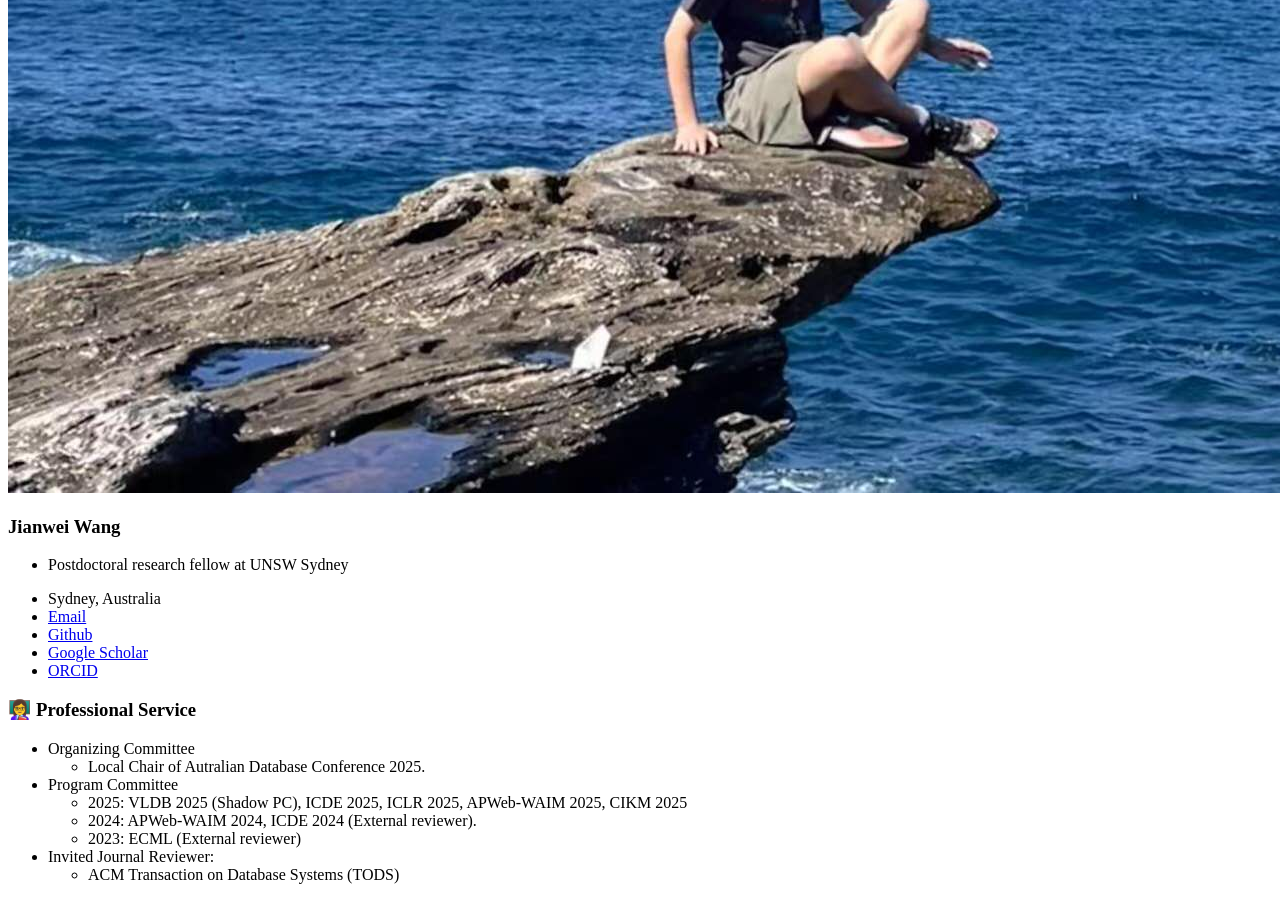
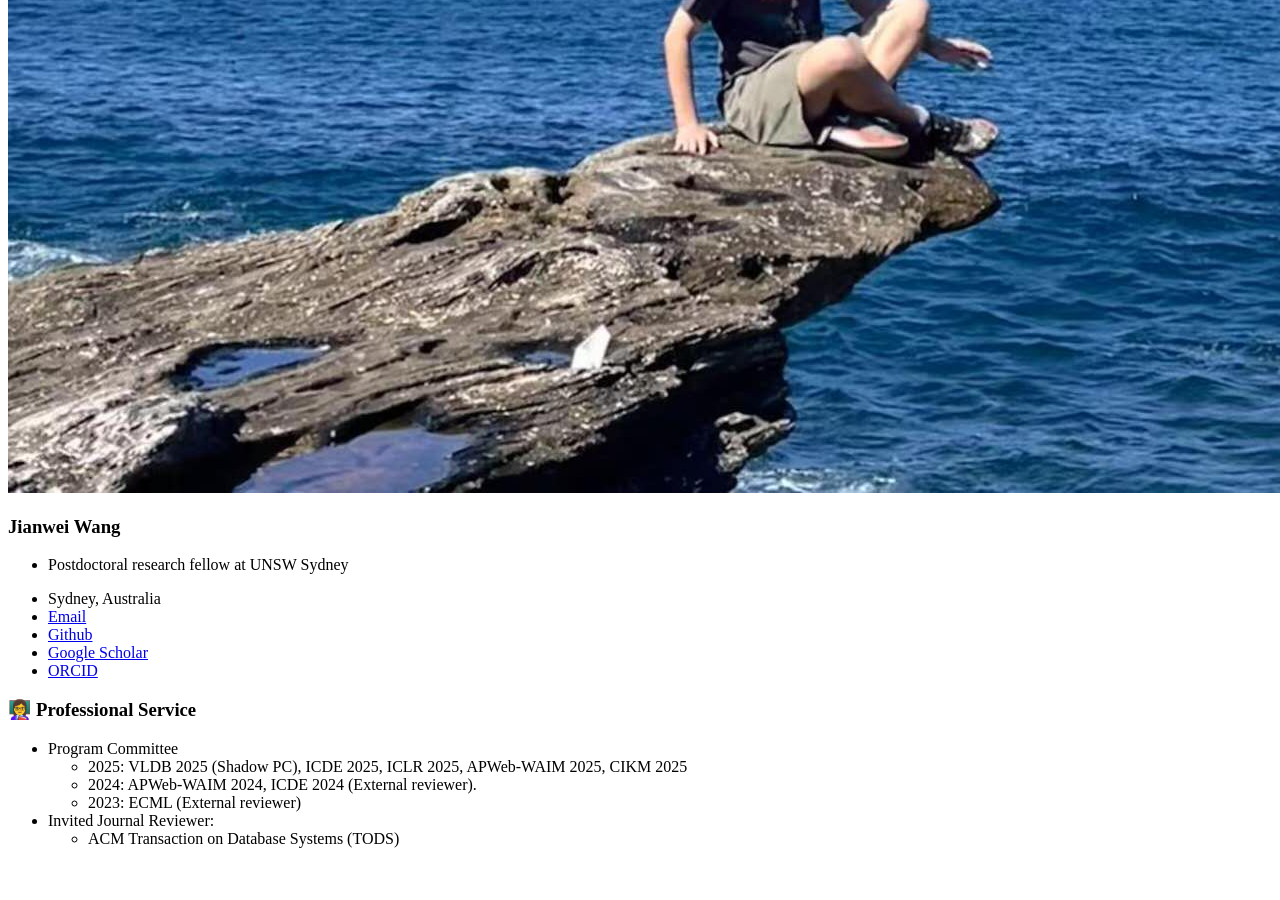
Before and after one commit to jianwei-cse/jianwei-cse.github.io, a Jekyll site: the page built from _pages/includes/service.md, in a window 1280 px wide and 900 px high, scrolled down 971 px. Built offline with Jekyll 4.4.1, drawn with Linux system fonts in a browser that asks for light colours; our own code applies the rules of GitHub Pages for plain Markdown files; a script bundle is joined from its source files by our own code; after the commit the page ends 1835 px from its top, so only the background shows below that.

Commit message:
update code

```diff
--- a/_pages/includes/service.md
+++ b/_pages/includes/service.md
@@ -1,7 +1,7 @@
 # 👩‍🏫 Professional Service
 
-* Organizing Committee
-  + Local Chair of Autralian Database Conference 2025.
+<!-- * Organizing Committee
+  + Local Chair of Autralian Database Conference 2025. -->
 * Program Committee
   + 2025: VLDB 2025 (Shadow PC), ICDE 2025, ICLR 2025, APWeb-WAIM 2025, CIKM 2025
   + 2024: APWeb-WAIM 2024, ICDE 2024 (External reviewer).
```
